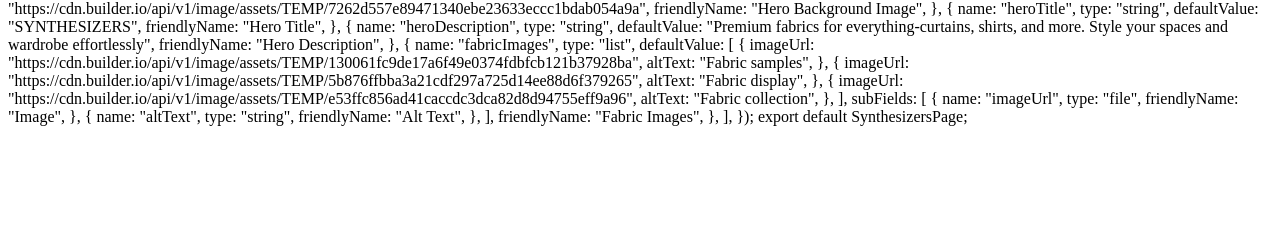
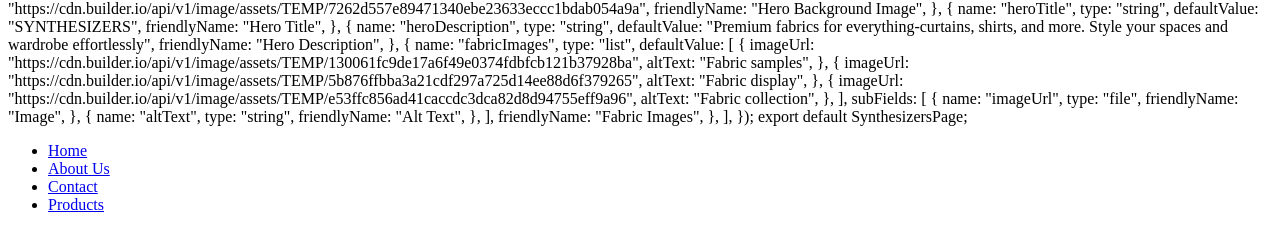
Before and after one commit to tunir2006/Synthesizer-mvp, a plain HTML site: page index.html in a window 1280 px wide. Shown: the part 765-1013 px from the top of the page. Before the commit the page ends 899 px from the top, so only its background shows below. Drawn offline with Linux system fonts and the light colour scheme.

Commit message:
Update index.html

```diff
--- a/index.html
+++ b/index.html
@@ -169,3 +169,11 @@ Builder.registerComponent(SynthesizersPage, {
 });
 
 export default SynthesizersPage;
+<nav>
+    <ul>
+        <li><a href="index.html">Home</a></li>
+        <li><a href="about.html">About Us</a></li>
+        <li><a href="contact.html">Contact</a></li>
+        <li><a href="products.html">Products</a></li>
+    </ul>
+</nav>
```
